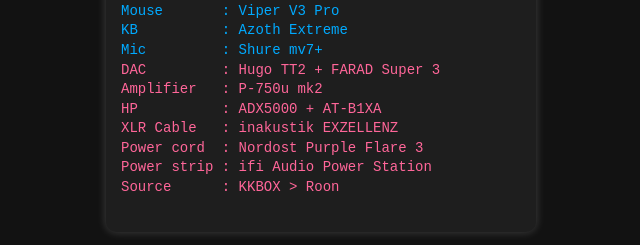
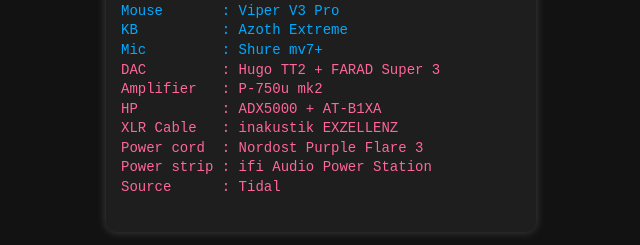
Before and after one commit to q310194/spec, a plain HTML site: page index.html in a window 1280 px wide. Shown: the part 277-522 px from the top of the page, 319-959 px from the left. Drawn offline with Linux system fonts and the light colour scheme.

Commit message:
index.html

```diff
--- a/index.html
+++ b/index.html
@@ -58,7 +58,7 @@ HP          : ADX5000 + AT-B1XA
 XLR Cable   : inakustik EXZELLENZ
 Power cord  : Nordost Purple Flare 3
 Power strip : ifi Audio Power Station
-Source      : KKBOX > Roon</span>
+Source      : Tidal</span>
         </div>
     </div>
 </body>
```
